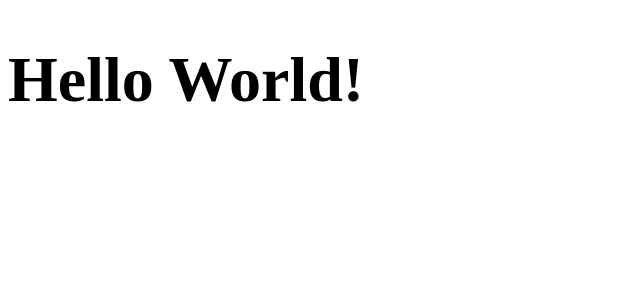
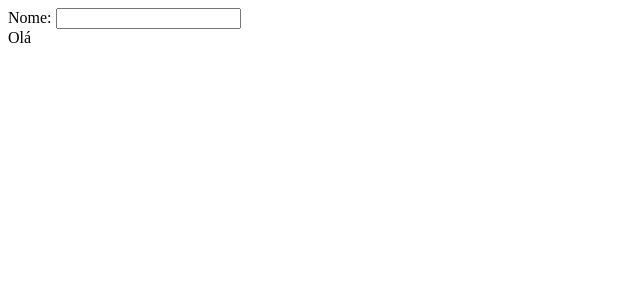
Before and after one commit to greglixandrao/lets-code-react, a React (Create React App) app in the folder react01/my-app/: page / in a window 1280 px wide. Shown: the top 300 px of the page, without its empty margins (0-640 px from the left). Built offline with nearby package versions, Linux system fonts and the light colour scheme.

Commit message:
Hook de Estado

```diff
--- /dev/null
+++ b/react01/my-app/src/components/HookState.js
@@ -0,0 +1,18 @@
+import React, { useState } from "react";
+
+export default function HookState() {
+  const [nome, setNome] = useState("");
+
+  return (
+    <>
+      Nome:{" "}
+      <input
+        type='text'
+        value={nome}
+        onChange={(event) => setNome(event.target.value)}
+      ></input>
+      <br />
+      Olá {nome}
+    </>
+  );
+}
--- a/react01/my-app/src/index.js
+++ b/react01/my-app/src/index.js
@@ -7,7 +7,8 @@ import ReactDOM from "react-dom";
 // import Lista from "./components/Lista";
 // import { Lista2, Item } from "./components/Lista2";
 // import Formulario from "./components/Formulario";
-import Hello from "./components/Hello";
+// import Hello from "./components/Hello";
+import HookState from "./components/HookState";
 
 ReactDOM.render(
   <React.StrictMode>
@@ -23,9 +24,10 @@ ReactDOM.render(
       </Item>
     </Lista2> */}
     {/* <Formulario /> */}
-    <Hello>
+    {/* <Hello>
       <h1>Hello World!</h1>
-    </Hello>
+    </Hello> */}
+    <HookState />
   </React.StrictMode>,
   document.getElementById("root")
 );
```
